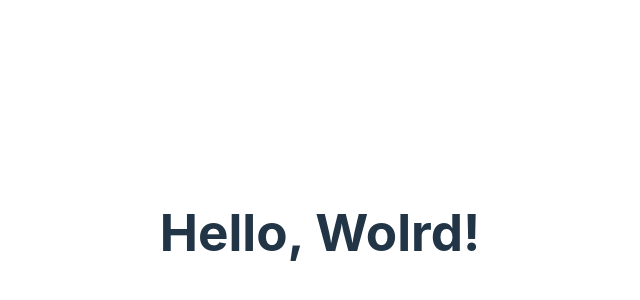
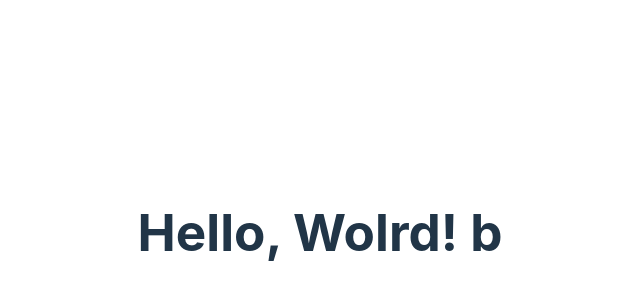
Before and after one commit to RhexNiebres/react-app, a React (Vite) app in the folder my-first-react-app/: page / in a window 1280 px wide. Shown: the part 168-468 px from the top of the page, without its empty margins (320-960 px from the left). Built offline with nearby package versions, Linux system fonts and the light colour scheme.

Commit message:
clean up content of ifle

```diff
--- a/my-first-react-app/src/App.jsx
+++ b/my-first-react-app/src/App.jsx
@@ -3,9 +3,10 @@ import './App.css'
 function App() {
   return (
     <>
-    <h1>Hello, Wolrd!</h1>
+    <h1>Hello, Wolrd! b </h1>
     </>
   )
 }
 
+
 export default App
```
